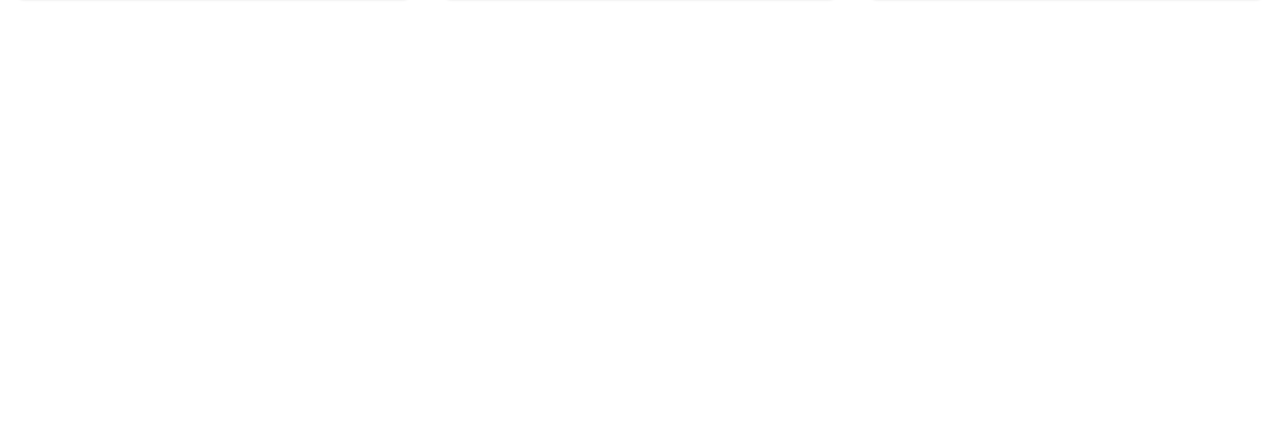
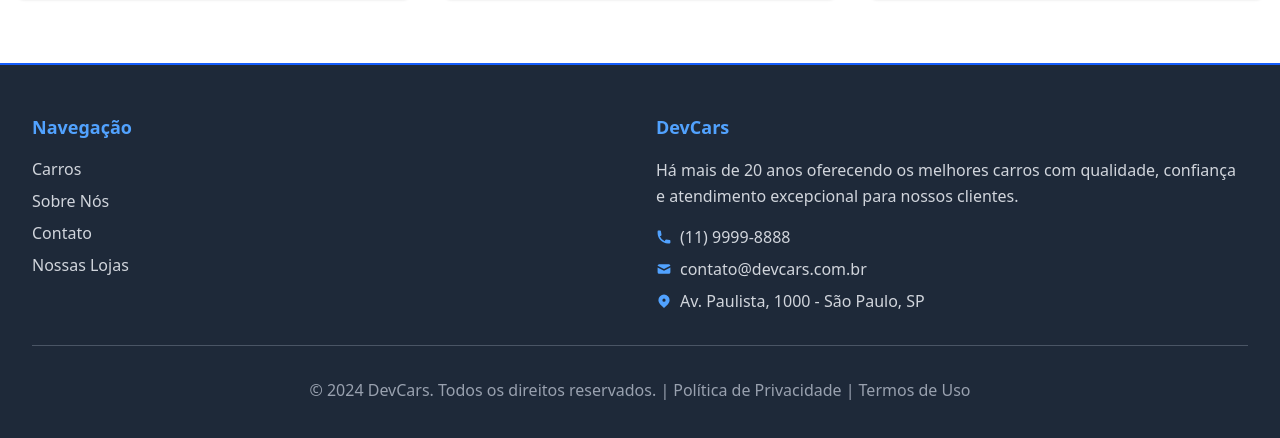
Before and after one commit to Checkpoints-Web-Dev/cp4, a React (Vite) app in the folder frontend/: page / in a window 1280 px wide. Shown: the part 2624-3062 px from the top of the page. Before the commit the page ends 2687 px from the top, so only its background shows below. Built offline with nearby package versions, Linux system fonts and the light colour scheme.

Commit message:
adicionando componente Footer

```diff
--- a/frontend/src/App.jsx
+++ b/frontend/src/App.jsx
@@ -1,5 +1,6 @@
 import Carros from "./components/Carros";
 import Contato from "./components/Contato";
+import Footer from "./components/Footer";
 import Header from "./components/Header";
 import Lojas from "./components/Lojas";
 import Sobre from "./components/Sobre";
@@ -12,6 +13,7 @@
       <Lojas />
       <Sobre />
       <Contato />
+      <Footer />
     </>
   );
 }
--- /dev/null
+++ b/frontend/src/components/Footer.jsx
@@ -0,0 +1,113 @@
+const Footer = () => {
+  return (
+    <footer className="bg-gray-800 text-white border-t-2 border-blue-600">
+      <div className="max-w-7xl mx-auto px-4 sm:px-6 lg:px-8 py-12">
+        <div className="grid grid-cols-1 md:grid-cols-2 gap-8">
+          <div>
+            <h3 className="text-lg font-bold text-blue-400 mb-4">Navegação</h3>
+            <ul className="space-y-2">
+              <li>
+                <a
+                  href="#"
+                  className="text-gray-300 hover:text-blue-400 transition-colors duration-200"
+                >
+                  Carros
+                </a>
+              </li>
+              <li>
+                <a
+                  href="#"
+                  className="text-gray-300 hover:text-blue-400 transition-colors duration-200"
+                >
+                  Sobre Nós
+                </a>
+              </li>
+              <li>
+                <a
+                  href="#"
+                  className="text-gray-300 hover:text-blue-400 transition-colors duration-200"
+                >
+                  Contato
+                </a>
+              </li>
+              <li>
+                <a
+                  href="#"
+                  className="text-gray-300 hover:text-blue-400 transition-colors duration-200"
+                >
+                  Nossas Lojas
+                </a>
+              </li>
+            </ul>
+          </div>
+
+          <div>
+            <h3 className="text-lg font-bold text-blue-400 mb-4">DevCars</h3>
+            <p className="text-gray-300 mb-4 leading-relaxed">
+              Há mais de 20 anos oferecendo os melhores carros com qualidade,
+              confiança e atendimento excepcional para nossos clientes.
+            </p>
+            <div className="space-y-2 text-gray-300">
+              <div className="flex items-center">
+                <svg
+                  className="w-4 h-4 mr-2 text-blue-400"
+                  fill="currentColor"
+                  viewBox="0 0 20 20"
+                >
+                  <path d="M2 3a1 1 0 011-1h2.153a1 1 0 01.986.836l.74 4.435a1 1 0 01-.54 1.06l-1.548.773a11.037 11.037 0 006.105 6.105l.774-1.548a1 1 0 011.059-.54l4.435.74a1 1 0 01.836.986V17a1 1 0 01-1 1h-2C7.82 18 2 12.18 2 5V3z" />
+                </svg>
+                <span>(11) 9999-8888</span>
+              </div>
+              <div className="flex items-center">
+                <svg
+                  className="w-4 h-4 mr-2 text-blue-400"
+                  fill="currentColor"
+                  viewBox="0 0 20 20"
+                >
+                  <path d="M2.003 5.884L10 9.882l7.997-3.998A2 2 0 0016 4H4a2 2 0 00-1.997 1.884z" />
+                  <path d="M18 8.118l-8 4-8-4V14a2 2 0 002 2h12a2 2 0 002-2V8.118z" />
+                </svg>
+                <span>contato@devcars.com.br</span>
+              </div>
+              <div className="flex items-start">
+                <svg
+                  className="w-4 h-4 mr-2 mt-1 text-blue-400"
+                  fill="currentColor"
+                  viewBox="0 0 20 20"
+                >
+                  <path
+                    fillRule="evenodd"
+                    d="M5.05 4.05a7 7 0 119.9 9.9L10 18.9l-4.95-4.95a7 7 0 010-9.9zM10 11a2 2 0 100-4 2 2 0 000 4z"
+                    clipRule="evenodd"
+                  />
+                </svg>
+                <span>Av. Paulista, 1000 - São Paulo, SP</span>
+              </div>
+            </div>
+          </div>
+        </div>
+
+        <div className="border-t border-gray-600 mt-8 pt-8 text-center">
+          <p className="text-gray-400">
+            © 2024 DevCars. Todos os direitos reservados. |
+            <a
+              href="#"
+              className="hover:text-blue-400 transition-colors duration-200 ml-1"
+            >
+              Política de Privacidade
+            </a>{" "}
+            |
+            <a
+              href="#"
+              className="hover:text-blue-400 transition-colors duration-200 ml-1"
+            >
+              Termos de Uso
+            </a>
+          </p>
+        </div>
+      </div>
+    </footer>
+  );
+};
+
+export default Footer;
```
